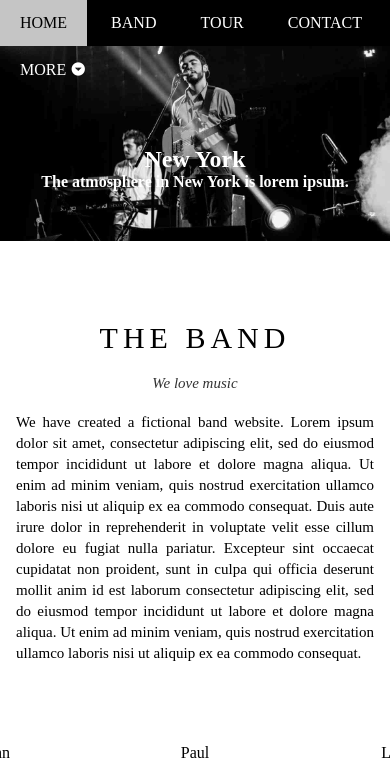
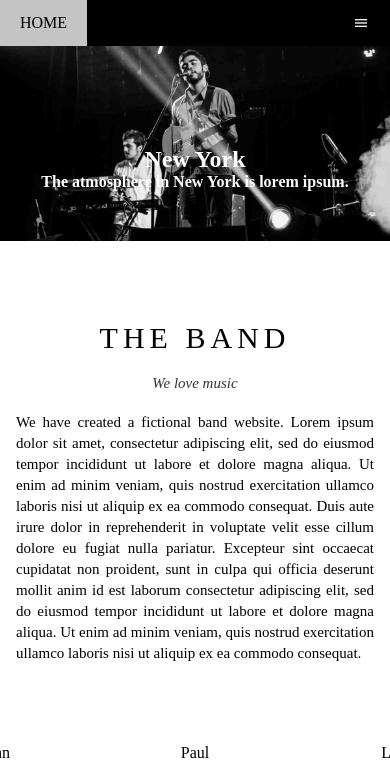
Before and after one commit to yeuxacucodon/The_Band, a plain HTML site: page index.html in a window 390 px wide. Both pictures are taken after a click on the link "HOME". Shown: the top 774 px of the page. Drawn offline with Linux system fonts and the light colour scheme.

Commit message:
update mobile responsive

```diff
--- a/index.html
+++ b/index.html
@@ -16,11 +16,11 @@
       <div>
         <ul class="menu">
           <li><a href="#">Home</a></li>
-          <li><a href="#band">Band</a></li>
-          <li><a href="#tour">Tour</a></li>
-          <li><a href="#contact">Contact</a></li>
+          <li><a href="#band" class="yo">Band</a></li>
+          <li><a href="#tour" class="yo">Tour</a></li>
+          <li><a href="#contact" class="yo">Contact</a></li>
           <li>
-            <a>More <span class="mdi mdi-arrow-down-drop-circle"></span></a>
+            <a class="yo">More <span class="mdi mdi-arrow-down-drop-circle"></span></a>
             <ul class="submenu">
               <li><a href="#">Merchandise</a></li>
               <li><a href="#">Extras</a></li>
@@ -28,6 +28,9 @@
             </ul>
           </li>
         </ul>
+        <div id="mobile-menu" class="menu-mobile">
+          <span class="mdi mdi-menu"></span>
+        </div>
       </div>
     </div>
     <!-- End header -->
@@ -191,7 +194,10 @@
       </div>
     </div>
     <!-- End modal -->
+
+    <!-- Script -->
     <script src="open_modal.js"></script>
+    <script src="mobile.js"></script>
   </div>
 </body>
 
--- /dev/null
+++ b/mobile.js
@@ -0,0 +1,21 @@
+var header = document.getElementById("header");
+var mobileMenu = document.getElementById("mobile-menu");
+var headerHeight = header.clientHeight;
+var menuItems = document.querySelectorAll(".menu li a[href*='#']");
+
+mobileMenu.onclick = function () {
+	var isClose = header.clientHeight === headerHeight;
+	if (isClose) {
+		header.style.height = "auto";
+	} else {
+		header.style.height = null;
+	}
+};
+
+for (var i = 0; i < menuItems.length; i++) {
+	var menuItem = menuItems[i];
+
+	menuItem.onclick = function () {
+		header.style.height = null;
+	};
+}
--- a/responsive.css
+++ b/responsive.css
@@ -1,8 +1,6 @@
-/* Ipad */
+/* Tablet */
 @media (max-width: 820px) {
   #band .text-justify {
-    line-height: 1.4;
-    font-size: 15px;
     margin: 0 16px;
   }
 
@@ -22,6 +20,28 @@
 
   .contact-form {
     margin: 0 16px;
-    overflow: auto;
   }
 }
+
+/* Phone */
+@media (max-width: 600px) {
+  #header {
+    overflow: hidden;
+  }
+
+  .menu li {
+    display: block;
+  }
+
+  .menu > li:first-child {
+    display: inline-block;
+  }
+
+  .menu-mobile {
+    display: block;
+  }
+
+  .menu li .yo {
+    display: block;
+  }
+}
--- a/style.css
+++ b/style.css
@@ -99,6 +99,20 @@
   display: block;
 }
 
+.menu-mobile {
+  position: absolute;
+  top: 0;
+  right: 0;
+  line-height: 46px;
+  color: white;
+  padding: 0 21px;
+  display: none;
+}
+
+.menu-mobile:hover {
+  background-color: #c5c5c5;
+  color: black;
+}
 /* End header */
 
 /* Slide show */
```
